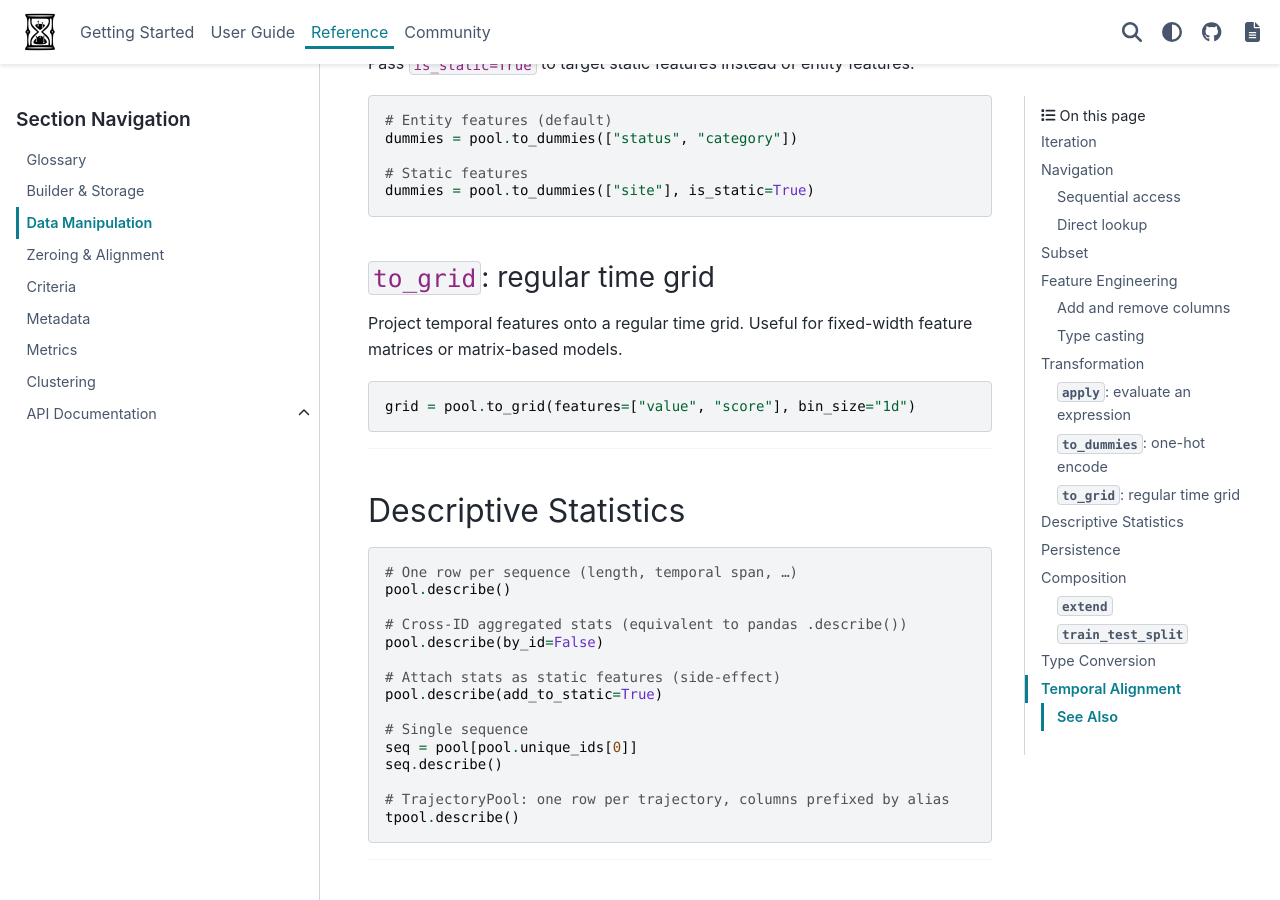
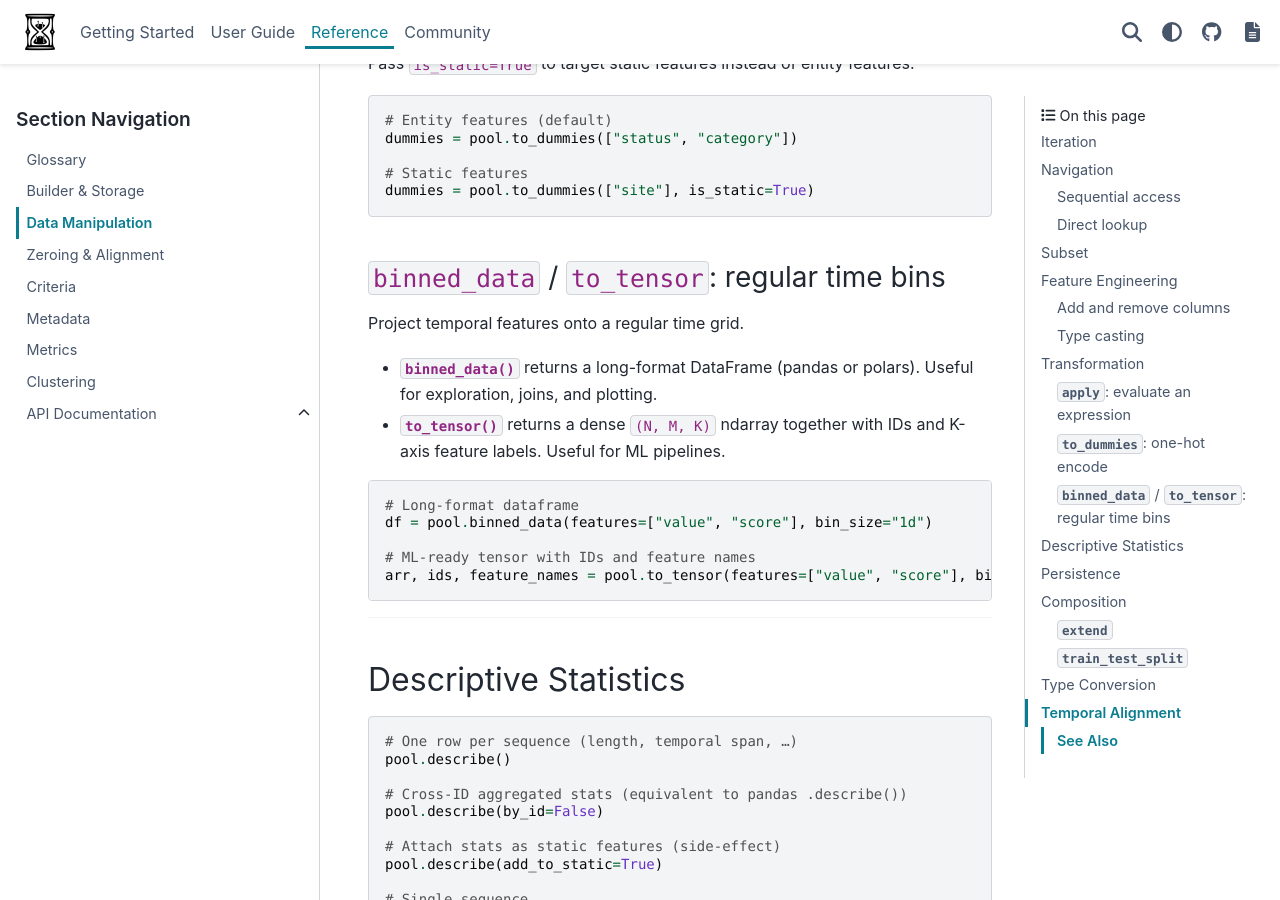
Before and after one commit to TanaT-Lab/TanaT, a Sphinx documentation site: the page built from doc/source/reference/manipulation.rst, in a window 1280 px wide and 900 px high, scrolled down 4943 px. Built offline with Sphinx 7.4.7 and the PyData theme 0.15.4, drawn with Linux system fonts in a browser that asks for light colours; pages that are not in the unit, such as notebooks, are missing from menus.

Commit message:
doc: update manipulation reference for binned_data and to_tensor methods

```diff
--- a/doc/source/reference/manipulation.rst
+++ b/doc/source/reference/manipulation.rst
@@ -279,15 +279,25 @@ entity features.
    # Static features
    dummies = pool.to_dummies(["site"], is_static=True)
 
-``to_grid``: regular time grid
-------------------------------
+``binned_data`` / ``to_tensor``: regular time bins
+--------------------------------------------------
 
-Project temporal features onto a regular time grid. Useful for fixed-width
-feature matrices or matrix-based models.
+Project temporal features onto a regular time grid.
+
+* :meth:`~tanat.sequence.base.pool.SequencePool.binned_data` returns a
+  long-format DataFrame (pandas or polars). Useful for exploration, joins,
+  and plotting.
+* :meth:`~tanat.sequence.base.pool.SequencePool.to_tensor` returns a dense
+  ``(N, M, K)`` ndarray together with IDs and K-axis feature labels. Useful
+  for ML pipelines.
 
 .. code-block:: python
 
-   grid = pool.to_grid(features=["value", "score"], bin_size="1d")
+   # Long-format dataframe
+   df = pool.binned_data(features=["value", "score"], bin_size="1d")
+
+   # ML-ready tensor with IDs and feature names
+   arr, ids, feature_names = pool.to_tensor(features=["value", "score"], bin_size="1d")
 
 ----
 
```
